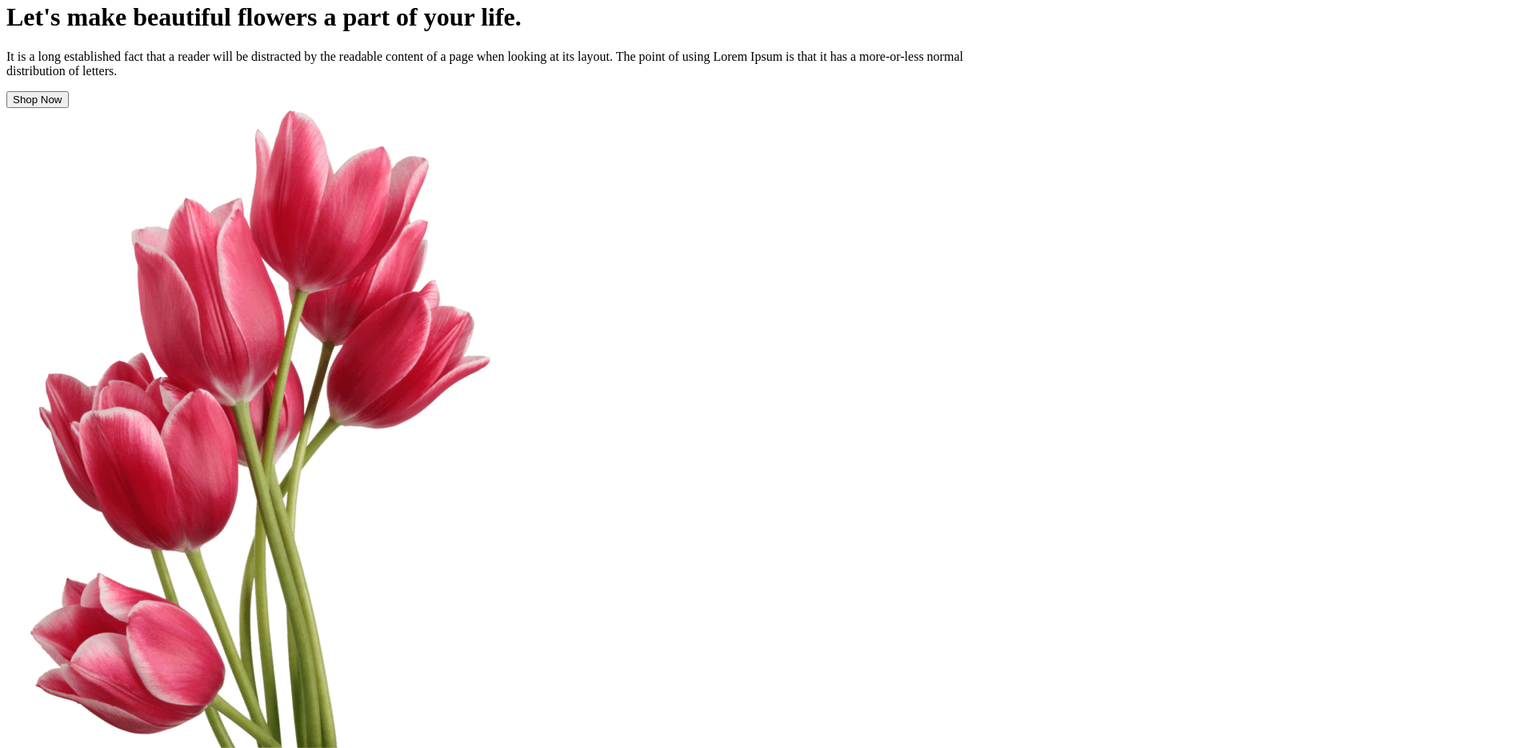
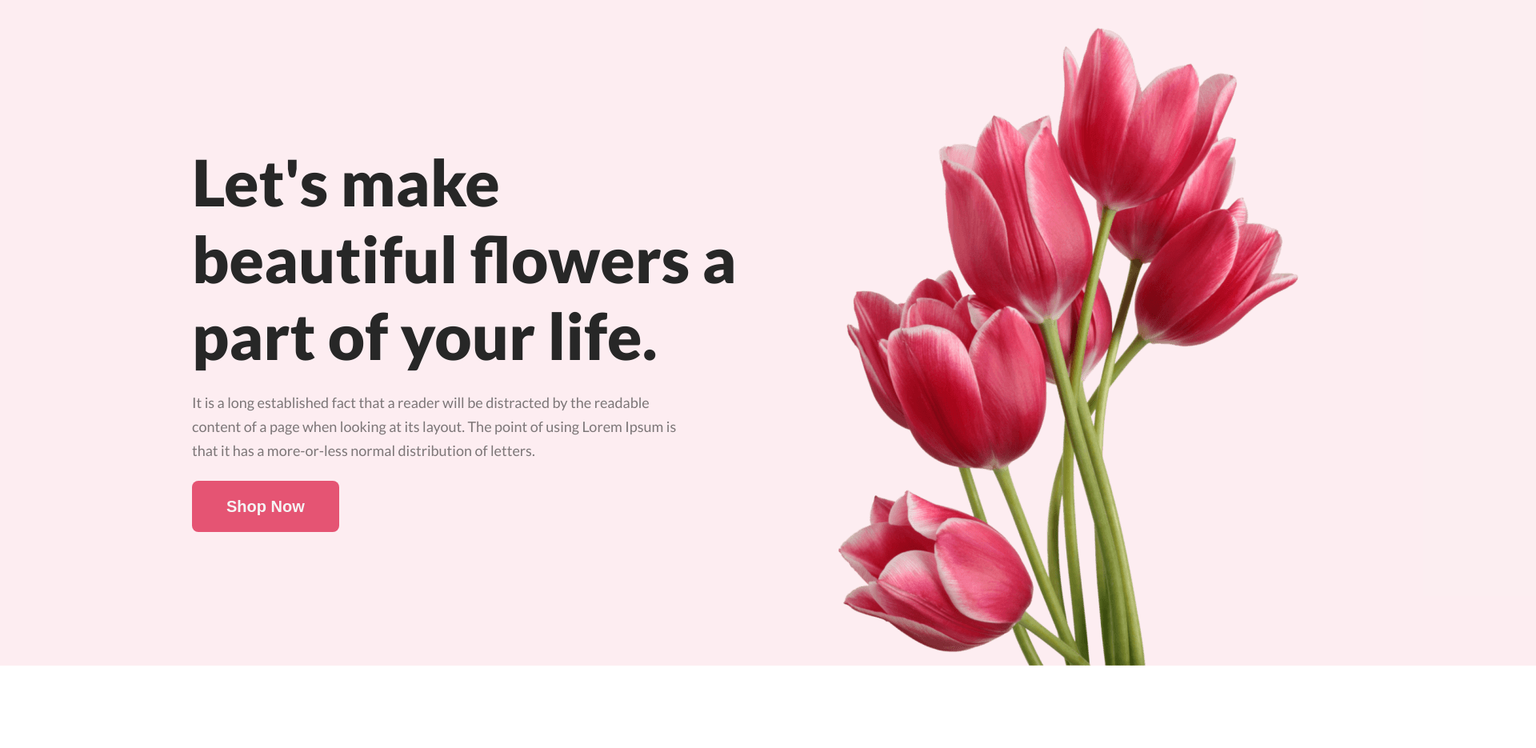
Before and after one commit to JannatulLima9575/FlowerShop, a plain HTML site: page index.html in a window 1280 px wide. Shown: the part 18-953 px from the top of the page at 80% size, 1920 px wide, since content can reach past the window. After the commit the page ends 853 px from the top, so only its background shows below. Drawn offline with Linux system fonts and the light colour scheme.

Commit message:
added style in header section

```diff
--- a/css/style.css
+++ b/css/style.css
@@ -0,0 +1,61 @@
+@import url("https://fonts.googleapis.com/css2?family=Lato:ital,wght@0,100;0,300;0,400;0,700;0,900;1,100;1,300;1,400;1,700;1,900&display=swap");
+* {
+  padding: 0;
+  margin: 0;
+  box-sizing: border-box;
+}
+body {
+  font-family: "Lato", serif;
+}
+.btn {
+  padding: 20px 43px 20px 43px;
+  border-radius: 8px;
+  background: rgb(229, 84, 115);
+  color: whitesmoke;
+  border: none;
+  font-size: 20px;
+  font-weight: 700;
+  line-height: 24px;
+  letter-spacing: 0%;
+}
+.btn:hover {
+    background-color: rgba(39, 39, 39, 0.8);
+    transition: .3s ease-in-out;
+}
+/* header section  */
+header {
+  background: rgba(229, 84, 115, 0.1);
+  position: absolute;
+  width: 1920px;
+  height: 850px;
+  left: 0;
+  right: 0;
+  top: 0;
+  bottom: 4017px;
+}
+.Banner {
+  display: flex;
+  margin: 50px 240px 0px;
+  gap: 97px;
+}
+.banner-left {
+  padding-top: 147px;
+}
+.banner-tile {
+  color: rgb(39, 39, 39);
+  font-size: 80px;
+  font-weight: 800;
+  line-height: 96px;
+  letter-spacing: 0%;
+  text-align: left;
+  padding-bottom: 21px;
+}
+.banner-desc {
+  color: rgba(39, 39, 39, 0.6);
+  font-size: 18px;
+  font-weight: 400;
+  line-height: 30px;
+  letter-spacing: 0%;
+  text-align: left;
+  padding-bottom: 23px;
+}
--- a/index.html
+++ b/index.html
@@ -5,15 +5,18 @@
     <meta name="viewport" content="width=device-width, initial-scale=1.0">
     <title>FlowerShop</title>
     <link rel="shortcut icon" href="images/Group 58.png" type="image/x-icon">
+    <link rel="stylesheet" href="css/style.css">
 </head>
 <body>
     <!-- Header Section  -->
      <header>
         <div class="Banner">
             <div class="banner-left">
-                <h1>Let's make beautiful flowers a part of your life.</h1>
-                <p>It is a long established fact that a reader will be distracted by the readable content of a page when looking at its layout. The point of using Lorem Ipsum is that it has a more-or-less normal distribution of letters.</p>
-                <button>Shop Now</button>
+                <h1 class="banner-tile">Let's make <br>beautiful flowers a <br>part of your life.</h1>
+                <p class="banner-desc">It is a long established fact that a reader will be distracted by the readable
+                    <br>content of a page when looking at its layout. The point of using Lorem Ipsum is
+                    <br>that it has a more-or-less normal distribution of letters.</p>
+                <button class="btn">Shop Now</button>
             </div>
 
             <div class="banner-right">
```
